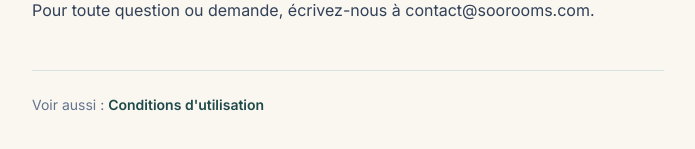
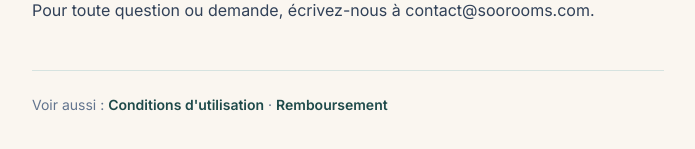
Before and after one commit to OsirisCapital/soorooms-frontend, a Next.js app: page /confidentialite in a window 1280 px wide. Shown: the part 4402-4551 px from the top of the page, without its empty margins (292-987 px from the left). Built offline with nearby package versions, Linux system fonts and the light colour scheme; no server answers.

Commit message:
Politique d'annulation et de remboursement

```diff
--- a/src/app/bienvenue/page.tsx
+++ b/src/app/bienvenue/page.tsx
@@ -62,6 +62,10 @@ export default function WelcomePage() {
           <Link href="/confidentialite" className="font-medium text-[var(--color-teal)] underline">
             politique de confidentialité
           </Link>
+          . Les règles d&apos;annulation sont dans la{" "}
+          <Link href="/remboursement" className="font-medium text-[var(--color-teal)] underline">
+            politique de remboursement
+          </Link>
           .
         </p>
       </div>
--- a/src/app/conditions/page.tsx
+++ b/src/app/conditions/page.tsx
@@ -8,5 +8,5 @@ export const metadata: Metadata = {
 };
 
 export default function TermsPage() {
-  return <LegalLayout document={TERMS} other={{ href: "/confidentialite", label: "Politique de confidentialité" }} />;
+  return <LegalLayout document={TERMS} others={[{ href: "/confidentialite", label: "Politique de confidentialité" }, { href: "/remboursement", label: "Remboursement" }]} />;
 }
--- a/src/app/confidentialite/page.tsx
+++ b/src/app/confidentialite/page.tsx
@@ -8,5 +8,5 @@ export const metadata: Metadata = {
 };
 
 export default function PrivacyPage() {
-  return <LegalLayout document={PRIVACY} other={{ href: "/conditions", label: "Conditions d'utilisation" }} />;
+  return <LegalLayout document={PRIVACY} others={[{ href: "/conditions", label: "Conditions d'utilisation" }, { href: "/remboursement", label: "Remboursement" }]} />;
 }
--- a/src/app/logements/[id]/page.tsx
+++ b/src/app/logements/[id]/page.tsx
@@ -1,5 +1,6 @@
 "use client";
 
+import Link from "next/link";
 import { useParams, useRouter, useSearchParams } from "next/navigation";
 import { Suspense, useEffect, useState } from "react";
 import { AppShell } from "@/components/AppShell";
@@ -602,7 +603,11 @@ function PropertyContent({ property }: { property: PropertyDetail }) {
               />
             </label>
             <p className="mt-2 text-xs text-slate-500">
-              Le prix n&apos;est définitif que lorsque l&apos;hôte l&apos;a accepté. Vous ne payez qu&apos;ensuite.
+              Le prix n&apos;est définitif que lorsque l&apos;hôte l&apos;a accepté. Vous ne payez qu&apos;ensuite.{" "}
+              <Link href="/remboursement" target="_blank" className="font-medium text-[var(--color-teal)] underline">
+                Politique d&apos;annulation et de remboursement
+              </Link>
+              .
             </p>
 
             {error && <p className="mt-3 text-sm text-red-500">{error}</p>}
--- a/src/app/register/page.tsx
+++ b/src/app/register/page.tsx
@@ -110,9 +110,13 @@ export default function RegisterPage() {
      <Link href="/conditions" target="_blank" className="font-medium text-[var(--color-teal)] underline">
        Conditions d&apos;utilisation
      </Link>{" "}
-     et la{" "}
+     , la{" "}
      <Link href="/confidentialite" target="_blank" className="font-medium text-[var(--color-teal)] underline">
        Politique de confidentialité
+     </Link>{" "}
+     et la{" "}
+     <Link href="/remboursement" target="_blank" className="font-medium text-[var(--color-teal)] underline">
+       Politique de remboursement
      </Link>
    </span>
           </label>
--- /dev/null
+++ b/src/app/remboursement/page.tsx
@@ -0,0 +1,20 @@
+import type { Metadata } from "next";
+import { LegalLayout } from "@/components/LegalLayout";
+import { REFUNDS } from "@/lib/legal/refunds";
+
+export const metadata: Metadata = {
+  title: "Politique d'annulation et de remboursement — SòôRooms",
+  description: "Dans quels cas une réservation peut être annulée et remboursée, les délais et les montants.",
+};
+
+export default function RefundsPage() {
+  return (
+    <LegalLayout
+      document={REFUNDS}
+      others={[
+        { href: "/conditions", label: "Conditions d'utilisation" },
+        { href: "/confidentialite", label: "Politique de confidentialité" },
+      ]}
+    />
+  );
+}
--- a/src/components/BookingPanel.tsx
+++ b/src/components/BookingPanel.tsx
@@ -378,6 +378,13 @@ export function BookingPanel({ initial, viewer }: { initial: BookingDetail; view
                 >
                   J&apos;ai payé — vérifier
                 </Button>
+                <p className="text-center text-xs text-slate-500">
+                  En payant, vous acceptez la{" "}
+                  <Link href="/remboursement" target="_blank" className="font-medium text-[var(--color-teal)] underline">
+                    politique d&apos;annulation et de remboursement
+                  </Link>
+                  .
+                </p>
               </div>
               <PayLinkCard bookingId={booking.id} initiallyActive={Boolean(booking.payLinkActive)} propertyTitle={booking.room.property.title} />
             </>
--- a/src/components/LegalLayout.tsx
+++ b/src/components/LegalLayout.tsx
@@ -6,7 +6,7 @@ import type { LegalDocument } from "@/lib/legal/types";
  * Page de texte légal accessible sans compte : en-tête avec logo, sommaire cliquable,
  * sections numérotées. Composant serveur — aucune interactivité nécessaire.
  */
-export function LegalLayout({ document, other }: { document: LegalDocument; other: { href: string; label: string } }) {
+export function LegalLayout({ document, others }: { document: LegalDocument; others: { href: string; label: string }[] }) {
   return (
     <>
       <header className="sticky top-0 z-10 border-b border-[var(--color-border)] bg-[var(--color-cream)]/95 backdrop-blur">
@@ -61,7 +61,13 @@ export function LegalLayout({ document, other }: { document: LegalDocument; othe
         </div>
 
         <p className="mt-12 border-t border-[var(--color-border)] pt-6 text-sm text-slate-500">
-          Voir aussi : <Link href={other.href} className="font-semibold text-[var(--color-teal)]">{other.label}</Link>
+          Voir aussi :{" "}
+          {others.map((o, i) => (
+            <span key={o.href}>
+              {i > 0 && " · "}
+              <Link href={o.href} className="font-semibold text-[var(--color-teal)]">{o.label}</Link>
+            </span>
+          ))}
         </p>
       </main>
     </>
--- /dev/null
+++ b/src/lib/legal/refunds.ts
@@ -0,0 +1,105 @@
+import { contactSentence, LEGAL } from "../legal-info";
+import type { LegalDocument } from "./types";
+
+/**
+ * Politique d'annulation et de remboursement. PROJET À RELIRE : les délais et pourcentages ci-dessous
+ * sont des propositions, à ajuster avant le lancement (ils doivent rester identiques à ce que
+ * l'application applique réellement).
+ */
+export const REFUNDS: LegalDocument = {
+  title: "Politique d'annulation et de remboursement",
+  updatedAt: "13 octobre 2026",
+  intro: [
+    `Cette page explique dans quels cas une réservation faite sur ${LEGAL.platform} peut être annulée et remboursée, et combien.`,
+    "Votre paiement est conservé en séquestre jusqu'à votre arrivée : tant que l'hôte n'a pas été payé, l'argent est protégé. Les montants et délais ci-dessous s'appliquent aux réservations payées sur la plateforme.",
+  ],
+  sections: [
+    {
+      id: "principe",
+      title: "1. Le principe",
+      items: [
+        "Le remboursement est calculé sur le montant que vous avez réellement payé (prix accepté par l'hôte, après négociation éventuelle).",
+        "Il est versé à la personne qui a payé, avec le même moyen de paiement lorsque c'est possible (Mobile Money ou carte). Si un proche a payé avec un lien de paiement, c'est lui qui est remboursé.",
+        "Les délais ci-dessous se comptent à partir de l'heure d'arrivée prévue, heure du Cameroun.",
+      ],
+    },
+    {
+      id: "sejour",
+      title: "2. Annulation par le voyageur : séjours à la nuit",
+      items: [
+        "Plus de 48 heures avant l'arrivée : remboursement de 100 % du prix du séjour.",
+        "Entre 48 heures et l'arrivée : remboursement de 50 % du prix du séjour.",
+        "Après l'heure d'arrivée, ou si vous ne vous présentez pas : aucun remboursement, sauf litige reconnu (voir plus bas).",
+        "Les frais de service de la plateforme sont remboursés lorsque l'annulation donne droit à 100 %, et conservés dans les autres cas.",
+      ],
+    },
+    {
+      id: "sieste",
+      title: "3. Annulation d'une sieste",
+      items: [
+        "Au moins 3 heures avant l'heure de début de la sieste : remboursement de 100 %.",
+        "Moins de 3 heures avant, ou en cas d'absence : aucun remboursement.",
+      ],
+    },
+    {
+      id: "residence",
+      title: "4. Résidences étudiantes (semestre ou année)",
+      items: [
+        "Au moins 7 jours avant la date d'entrée : remboursement de 100 % du forfait.",
+        "Moins de 7 jours avant l'entrée : remboursement de 50 % du forfait.",
+        "Après l'entrée dans la résidence : pas de remboursement automatique. Écrivez-nous : chaque situation est examinée avec la résidence.",
+      ],
+    },
+    {
+      id: "salles",
+      title: "5. Salles de fêtes (acompte et solde)",
+      items: [
+        "La réservation d'une salle se paie en deux temps : un acompte, puis le solde avant la date limite indiquée.",
+        "Si le solde n'est pas payé à temps, la réservation est annulée et l'acompte n'est pas remboursé.",
+        "Annulation à votre demande au moins 30 jours avant l'événement : l'acompte est remboursé.",
+        "Annulation à moins de 30 jours de l'événement : l'acompte n'est pas remboursé. Si le solde a déjà été payé, il est remboursé à 50 %.",
+      ],
+    },
+    {
+      id: "groupe",
+      title: "6. Réservations de plusieurs chambres",
+      paragraphs: [
+        "Les règles ci-dessus s'appliquent à l'ensemble de la réservation. Pour n'annuler qu'une partie des chambres, contactez-nous avant la date limite de remboursement : nous la traitons comme une annulation partielle.",
+      ],
+    },
+    {
+      id: "hote",
+      title: "7. Annulation par l'hôte ou logement non conforme",
+      items: [
+        "Si l'hôte annule, refuse l'arrivée ou ne peut pas vous loger : remboursement de 100 % du montant payé, frais de service compris.",
+        "Si le logement ne correspond pas à l'annonce (propreté, équipements essentiels absents, logement différent), ouvrez un litige. Selon l'examen, le remboursement peut être total ou partiel.",
+        "Dans ces cas, nous pouvons vous aider à trouver un autre logement.",
+      ],
+    },
+    {
+      id: "litige",
+      title: "8. Comment signaler un problème",
+      items: [
+        "Signalez le problème dès votre arrivée, et avant de confirmer votre séjour dans l'application : tant que vous n'avez pas confirmé, l'argent reste en séquestre.",
+        "Décrivez ce qui ne va pas et ajoutez des photos si possible.",
+        "Nous écoutons le voyageur et l'hôte, puis nous décidons : remboursement total, remboursement partiel ou reversement à l'hôte. Les fonds restent bloqués pendant l'examen.",
+      ],
+    },
+    {
+      id: "delai",
+      title: "9. Délai et mode de remboursement",
+      paragraphs: [
+        "Une fois l'annulation ou la décision validée, le remboursement est lancé rapidement. Le délai d'arrivée de l'argent sur votre compte dépend ensuite de votre opérateur ou de votre banque, et peut atteindre quelques jours ouvrables.",
+        "Si vous ne voyez rien passé ce délai, écrivez-nous en indiquant la date et le montant du paiement.",
+      ],
+    },
+    {
+      id: "contact",
+      title: "10. Demander une annulation",
+      paragraphs: [
+        "Pour annuler une réservation, utilisez la rubrique « Aide et support » de votre profil en indiquant la réservation concernée.",
+        contactSentence,
+      ],
+    },
+  ],
+};
--- a/src/lib/legal/terms.ts
+++ b/src/lib/legal/terms.ts
@@ -34,7 +34,7 @@ export const TERMS: LegalDocument = {
         "Les prix sont affichés en francs CFA (FCFA). Le prix total, les dates et les conditions propres au logement vous sont présentés avant le paiement.",
         "Une réservation est confirmée une fois le paiement reçu. Vous recevez alors une confirmation dans l'application et par e-mail.",
         "Vous vous engagez à respecter le logement, le règlement de l'hôte, le nombre de personnes prévu et les voisins.",
-        "Les conditions d'annulation et de remboursement applicables sont celles indiquées sur l'annonce au moment de la réservation.",
+        "Les conditions d'annulation et de remboursement sont détaillées dans la Politique d'annulation et de remboursement (page « Remboursement »), disponible avant chaque paiement.",
       ],
     },
     {
```
